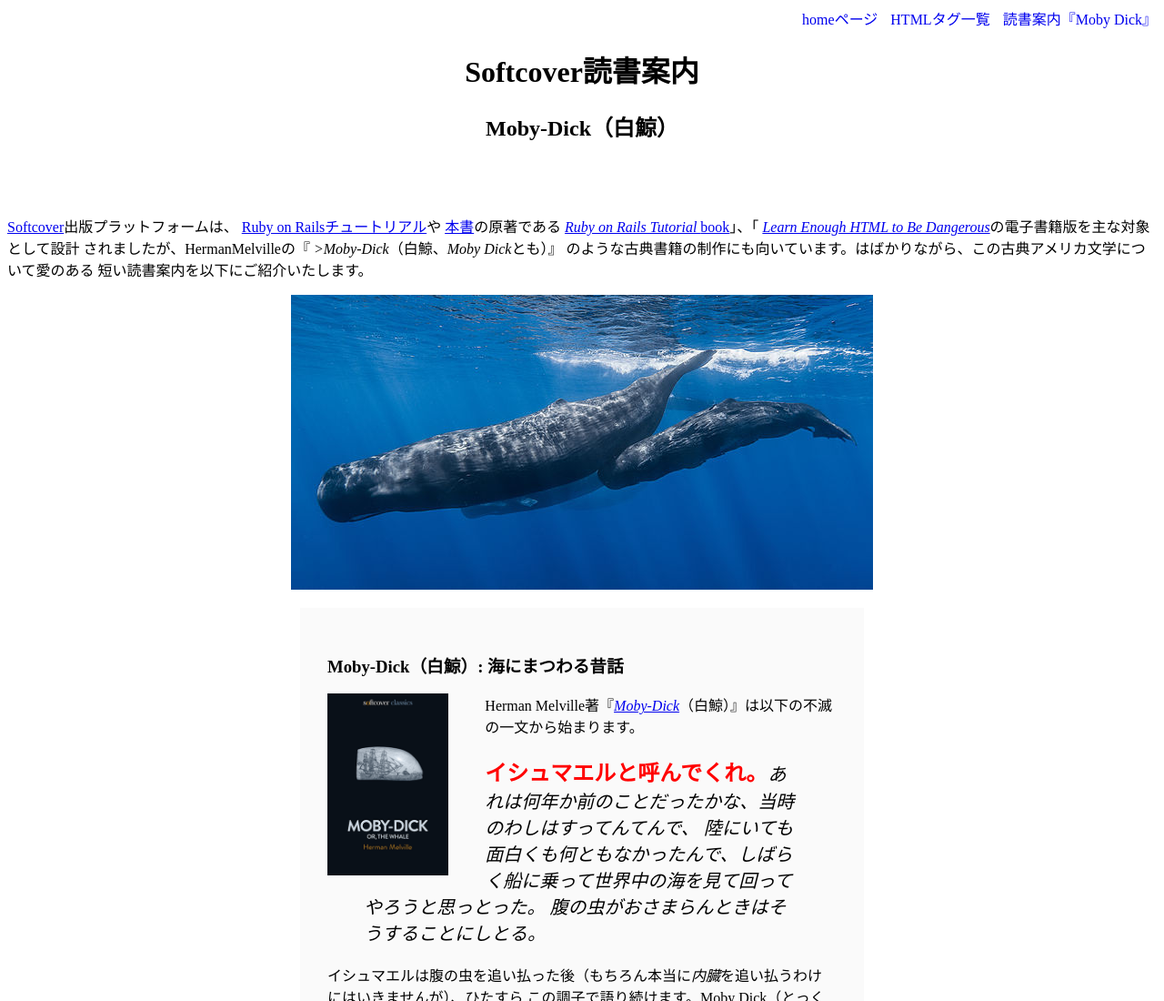
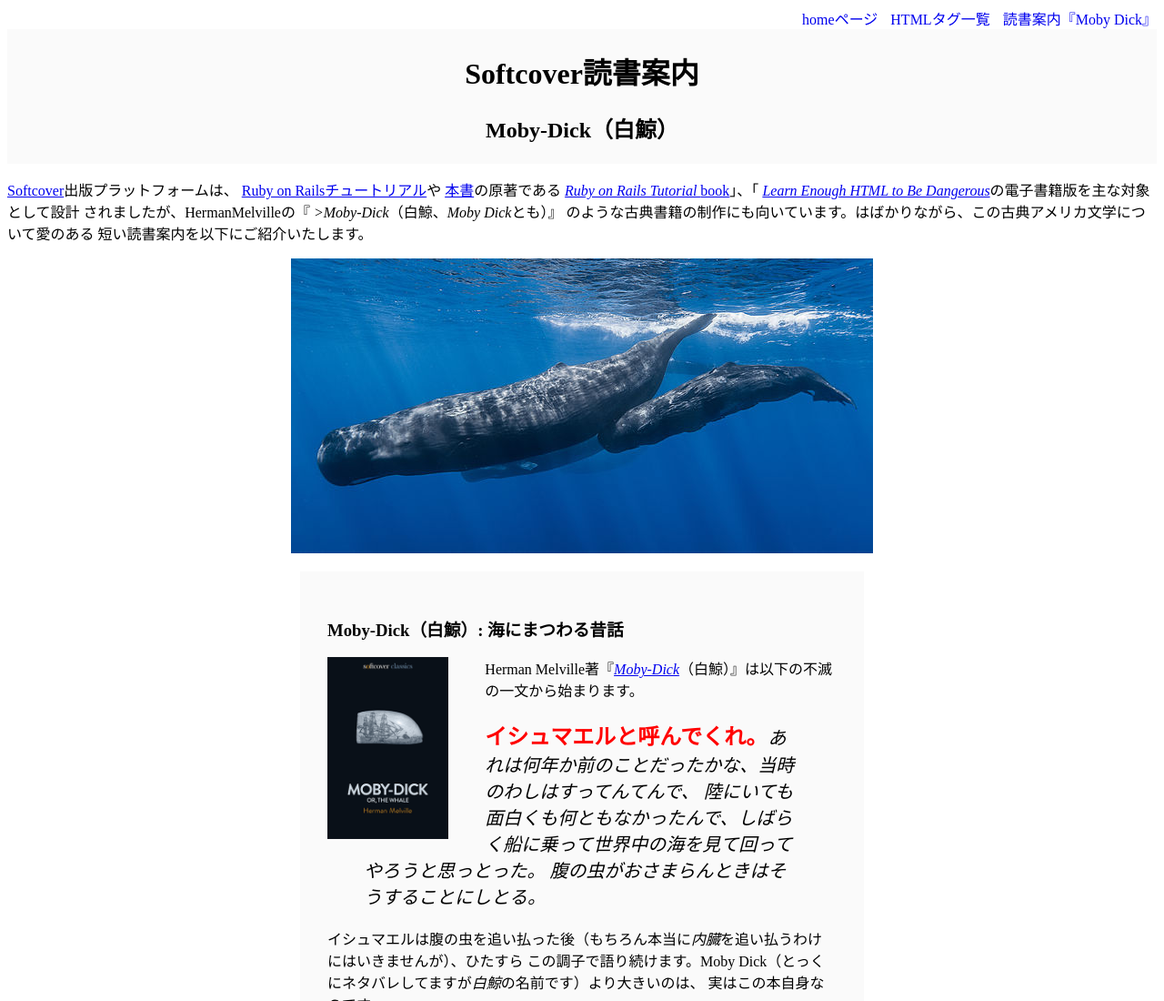
Before and after one commit to monchan-new/sample_website-review, a plain HTML site: page moby_dick.html in a window 1280 px wide. Shown: the top 1100 px of the page at 91% size. Drawn offline with Linux system fonts and the light colour scheme.

Commit message:
Finish the sample website

```diff
--- a/css/main.css
+++ b/css/main.css
@@ -13,3 +13,8 @@ a:visited {
 .nav-menu a {
     text-decoration: none;
 }
+
+.header-style {
+  padding: 2px 20px;
+  background-color: #fafafa;
+}
--- a/moby_dick.html
+++ b/moby_dick.html
@@ -14,7 +14,7 @@
       <a href="moby_dick.html" class="nav-spacing">読書案内『Moby Dick』</a>
     </div>
 
-    <header style="text-align: center; margin: 0 0 80px; ">
+    <header class="header-style">
       <h1 style="text-align: center;">Softcover読書案内</h1>
       <h2 style="text-align: center;">Moby-Dick（白鯨）</h2>
     </header>
```
Also changed, not shown: index.html (+1 -1 lines).
